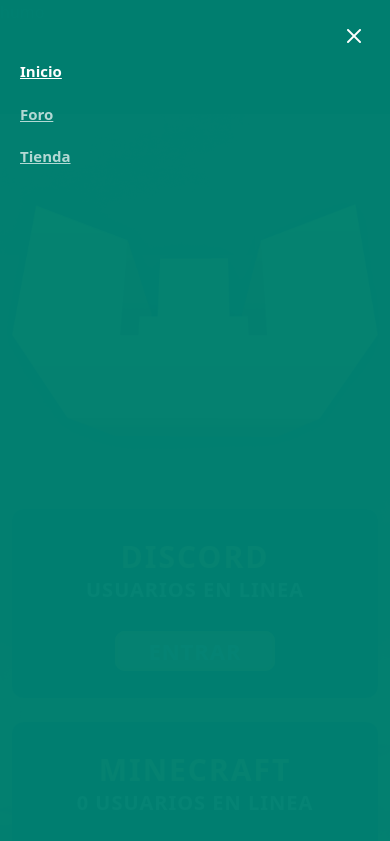
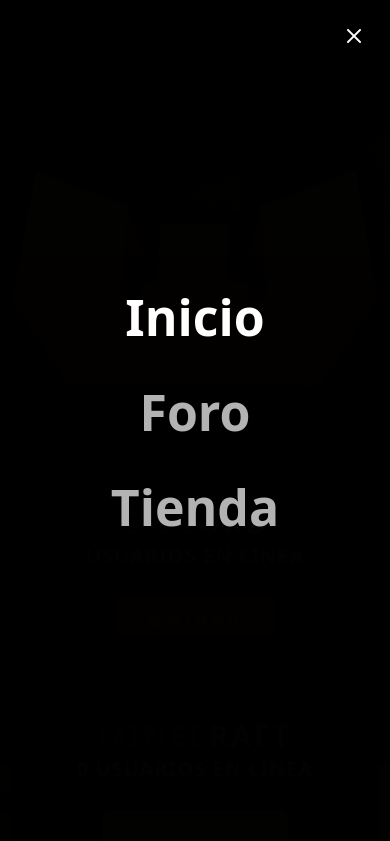
Before and after one commit to myclxss/RPG-World, a plain HTML site: page index.html in a window 390 px wide. Both pictures are taken after a click on the icon 190 px from the left and 69 px from the top of the page. Shown: the top 841 px of the page. Drawn offline with nearby package versions, Linux system fonts and the light colour scheme; no server answers.

Commit message:
Commit #6

```diff
--- a/assets/css/main.css
+++ b/assets/css/main.css
@@ -1,42 +1,29 @@
 /* Colors */
 :root {
     --color-default: #222222;
-    --color-primary: #008374;
+    --color-primary: rgba(0, 0, 0, 0.9);
     --color-secondary: #f85a40;
 }
 
-/* Smooth scroll behavior */
 :root {
     scroll-behavior: smooth;
 }
 
-/*--------------------------------------------------------------
-# General
---------------------------------------------------------------*/
 body {
     background-color: rgb(7, 7, 7);
 }
 
-/*--------------------------------------------------------------
-# Sections & Section Header
---------------------------------------------------------------*/
 section {
     padding: 60px 0;
     overflow: hidden;
 }
 
-/*--------------------------------------------------------------
-# Disable aos animation delay on mobile devices
---------------------------------------------------------------*/
 @media screen and (max-width: 768px) {
     [data-aos-delay] {
         transition-delay: 0 !important;
     }
 }
 
-/*--------------------------------------------------------------
-# Header
---------------------------------------------------------------*/
 .header {
     transition: all 0.5s;
     z-index: 997;
@@ -65,9 +52,6 @@ section {
     scroll-margin-top: 80px;
 }
 
-/*--------------------------------------------------------------
-# Desktop Navigation
---------------------------------------------------------------*/
 @media (min-width: 1280px) {
     .navbar {
         padding: 0;
@@ -88,6 +72,7 @@ section {
     .navbar > ul > li {
         white-space: nowrap;
         padding: 10px 0 10px 28px;
+
     }
 
     .navbar a,
@@ -96,14 +81,15 @@ section {
         align-items: center;
         justify-content: space-between;
         padding: 0 3px;
-        font-family: var(--font-secondary);
         font-size: 16px;
         font-weight: 600;
-        color: rgba(255, 255, 255, 0.6);
+        color: rgba(126, 126, 126, 0.6);
         white-space: nowrap;
+
         transition: 0.3s;
         position: relative;
         text-decoration: none;
+
     }
 
     .navbar a i,
@@ -161,9 +147,6 @@ section {
     }
 }
 
-/*--------------------------------------------------------------
-# Mobile Navigation
---------------------------------------------------------------*/
 @media (max-width: 1279px) {
     .navbar {
         position: fixed;
@@ -179,9 +162,9 @@ section {
     .navbar ul {
         position: absolute;
         inset: 0;
-        padding: 50px 0 10px 0;
+        padding: 270px 0 10px 0;
         margin: 0;
-        background: rgba(0, 131, 116, 0.9);
+        background: rgba(0, 0, 0, 0.9);
         overflow-y: auto;
         transition: 0.3s;
         z-index: 9998;
@@ -191,14 +174,14 @@ section {
     .navbar a:focus {
         display: flex;
         align-items: center;
-        justify-content: space-between;
+        justify-content: center;
         padding: 10px 20px;
-        font-family: var(--font-primary);
-        font-size: 15px;
+        font-size: 50px;
         font-weight: 600;
         color: rgba(255, 255, 255, 0.7);
         white-space: nowrap;
         transition: 0.3s;
+        text-decoration: none;
     }
 
     .navbar a i,
@@ -213,6 +196,7 @@ section {
     .navbar .active:focus,
     .navbar li:hover > a {
         color: #fff;
+
     }
 
     .navbar .getstarted,
@@ -227,7 +211,7 @@ section {
     .navbar .getstarted:hover,
     .navbar .getstarted:focus:hover {
         color: #fff;
-        background: rgba(0, 131, 116, 0.8);
+        background: rgba(0, 0, 0, 0.9);
     }
 
     .navbar .dropdown ul,
@@ -237,8 +221,8 @@ section {
         padding: 10px 0;
         margin: 10px 20px;
         transition: all 0.5s ease-in-out;
-        background-color: #007466;
-        border: 1px solid #006459;
+        background-color: rgba(0, 0, 0, 0.9);
+        border: 1px solid rgba(0, 0, 0, 0.9);
     }
 
     .navbar .dropdown > .dropdown-active,
@@ -280,15 +264,11 @@ section {
         content: "";
         position: fixed;
         inset: 0;
-        background: rgba(0, 106, 93, 0.8);
+        background: rgba(0, 0, 0, 0.9);
         z-index: 9996;
     }
 }
 
-
-/*--------------------------------------------------------------
-# Hero Section
---------------------------------------------------------------*/
 .hero {
     width: 100%;
     position: relative;
@@ -392,9 +372,6 @@ section {
     transition: all ease-in-out 0.4s;
 }
 
-/*--------------------------------------------------------------
-# modalidades Section
---------------------------------------------------------------*/
 .modalidades .title h2 {
     font-size: 50px;
     padding-bottom: 30px;
@@ -469,9 +446,6 @@ section {
     transform: scale(1.2);
 }
 
-/*--------------------------------------------------------------
-# Footer
---------------------------------------------------------------*/
 .footer {
     font-size: 14px;
     background-color: black;
--- a/index.html
+++ b/index.html
@@ -19,7 +19,7 @@
     <link href="assets/vendor/bootstrap/css/bootstrap.min.css" rel="stylesheet">
     <link href="assets/vendor/bootstrap-icons/bootstrap-icons.css" rel="stylesheet">
     <link href="assets/vendor/aos/aos.css" rel="stylesheet">
-    <link href="assets/vendor/glightbox/css/glightbox.min.css" rel="stylesheet">humo
+    <link href="assets/vendor/glightbox/css/glightbox.min.css" rel="stylesheet">
     <link href="assets/vendor/swiper/swiper-bundle.min.css" rel="stylesheet">
     <link href="assets/css/main.css" rel="stylesheet">
 
```
